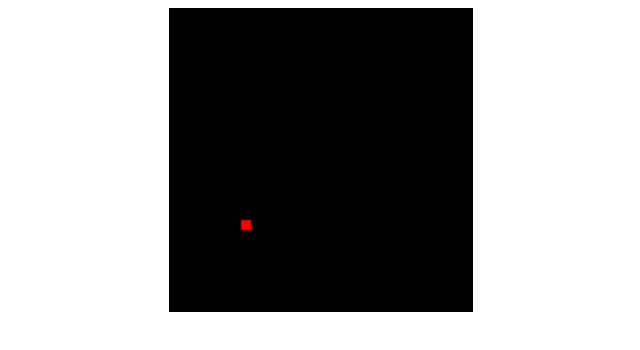
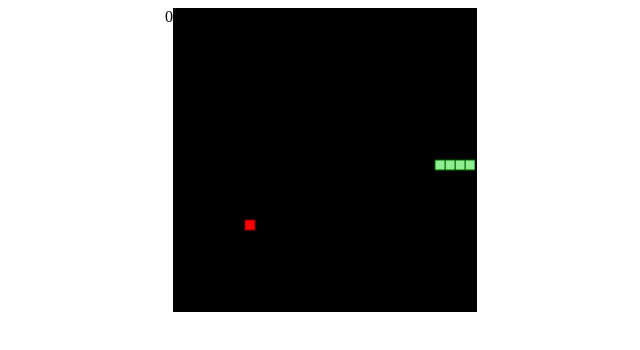
Before and after one commit to djoni1vincent/Snake-simple-game, a plain HTML site: page index.html in a window 1280 px wide. Shown: the full height of the page, 319-959 px from the left. Drawn offline with Linux system fonts and the light colour scheme.

Commit message:
add score if u eat apple

```diff
--- a/index.html
+++ b/index.html
@@ -11,8 +11,10 @@
 <body>
 
     <div id="game-container">
+        <div id="score">0</div>
         <canvas id="gameCanvas" width="300" height="300"></canvas>
     </div>
+
     <script src="script.js"></script>
 </body>
 
--- a/script.js
+++ b/script.js
@@ -36,20 +36,31 @@ function changeDirection(event) {
   const goingLeft = dx === -10;
 
   if (keyPressed === LEFT_KEY && !goingRight) {
-    dx = -10; dy = 0;
+    dx = -10;
+    dy = 0;
   } else if (keyPressed === UP_KEY && !goingDown) {
-    dx = 0; dy = -10;
+    dx = 0;
+    dy = -10;
   } else if (keyPressed === RIGHT_KEY && !goingLeft) {
-    dx = 10; dy = 0;
+    dx = 10;
+    dy = 0;
   } else if (keyPressed === DOWN_KEY && !goingUp) {
-    dx = 0; dy = 10;
+    dx = 0;
+    dy = 10;
   }
 }
 
 function advanceSnake() {
   const head = { x: snake[0].x + dx, y: snake[0].y + dy };
   snake.unshift(head);
-  snake.pop();
+  const didEatFood = snake[0].x === foodX && snake[0].y === foodY;
+  if (didEatFood) {
+    score += 10;
+    document.getElementById("score").innerHTML = score;
+    createFood();
+  } else {
+    snake.pop();
+  }
 }
 
 function clearCanvas() {
@@ -61,6 +72,9 @@ function drawSnake() {
   snake.forEach(drawSnakePart);
 }
 
+let score = 0;
+
+// mat
 function randomTen(min, max) {
   return Math.round((Math.random() * (max - min) + min) / 10) * 10;
 }
@@ -82,14 +96,28 @@ function drawFood(x, y) {
   ctx.strokeRect(x, y, 10, 10);
 }
 
+function didGameEnd() {
+  for (let i = 4; i < snake.length; i++) {
+    const didCollide = snake[i].x === snake[0].x && snake[i].y === snake[0].y;
+    if (didCollide) return true;
+  }
+  const hitLeftWall = snake[0].x < 0;
+  const hitRightWall = snake[0].x > gameCanvas.width - 10;
+  const hitToptWall = snake[0].y < 0;
+  const hitBottomWall = snake[0].y > gameCanvas.height - 10;
+  return hitLeftWall || hitRightWall || hitToptWall || hitBottomWall;
+}
+
 function main() {
+  if (didGameEnd()) return;
+
   setTimeout(function onTick() {
     clearCanvas();
     drawFood(foodX, foodY);
     advanceSnake();
     drawSnake();
     main();
-  }, 150);
+  }, 100);
 }
 
 document.addEventListener("keydown", changeDirection);
```
